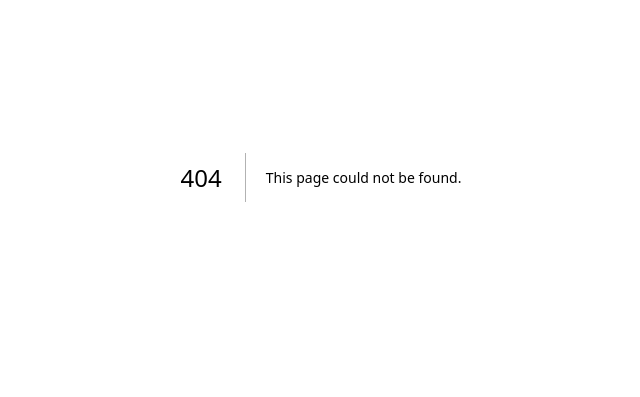
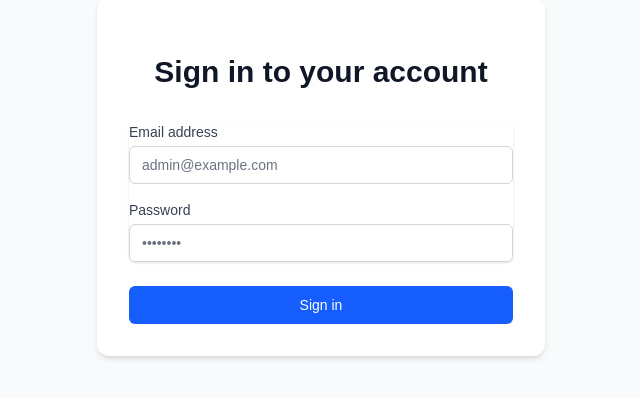
Before and after one commit to xy-real/cs-diary, a Next.js app in the folder frontend/: page /login in a window 1280 px wide. Before the commit this address had no page. Shown: the part 223-620 px from the top of the page, without its empty margins (319-959 px from the left). Built offline with nearby package versions, Linux system fonts and the light colour scheme; no server answers.

Commit message:
feat: add LoginPage component for user authentication

```diff
--- /dev/null
+++ b/frontend/src/app/login/page.tsx
@@ -0,0 +1,102 @@
+'use client';
+
+import { useState } from 'react';
+import { useRouter } from 'next/navigation';
+import axios from 'axios';
+import { useAuth } from '../../hooks/auth/useAuth';
+
+export default function LoginPage() {
+    const router = useRouter();
+    const { login } = useAuth();
+
+    const [email, setEmail] = useState('');
+    const [password, setPassword] = useState('');
+    const [isLoading, setIsLoading] = useState(false);
+    const [errorMessage, setErrorMessage] = useState('');
+
+    const handleSubmit = async (e: React.FormEvent) => {
+        e.preventDefault();
+        setIsLoading(true);
+        setErrorMessage('');
+
+        try {
+            await login({ email, password });
+            // Sanctum session is now set. Redirect to the protected area.
+            router.push('/dashboard');
+        } catch (error: unknown) {
+            // Laravel returns 422 for validation errors or 401 for bad credentials
+            if (axios.isAxiosError(error) && (error.response?.status === 422 || error.response?.status === 401)) {
+                setErrorMessage(error.response.data.message || 'Invalid email or password.');
+            } else {
+                setErrorMessage('A server error occurred. Please try again.');
+            }
+        } finally {
+            setIsLoading(false);
+        }
+    };
+
+    return (
+        <div className="min-h-screen flex items-center justify-center bg-gray-50 py-12 px-4 sm:px-6 lg:px-8">
+            <div className="max-w-md w-full space-y-8 bg-white p-8 rounded-xl shadow-md">
+                <div>
+                    <h2 className="mt-6 text-center text-3xl font-extrabold text-gray-900">
+                        Sign in to your account
+                    </h2>
+                </div>
+
+                {errorMessage && (
+                    <div className="bg-red-50 border-l-4 border-red-500 p-4 mb-4">
+                        <p className="text-sm text-red-700">{errorMessage}</p>
+                    </div>
+                )}
+
+                <form className="mt-8 space-y-6" onSubmit={handleSubmit}>
+                    <div className="rounded-md shadow-sm space-y-4">
+                        <div>
+                            <label htmlFor="email" className="block text-sm font-medium text-gray-700">
+                                Email address
+                            </label>
+                            <input
+                                id="email"
+                                name="email"
+                                type="email"
+                                autoComplete="email"
+                                required
+                                className="appearance-none relative block w-full px-3 py-2 border border-gray-300 placeholder-gray-500 text-gray-900 rounded-md focus:outline-none focus:ring-blue-500 focus:border-blue-500 focus:z-10 sm:text-sm mt-1"
+                                placeholder="admin@example.com"
+                                value={email}
+                                onChange={(e) => setEmail(e.target.value)}
+                            />
+                        </div>
+                        <div>
+                            <label htmlFor="password" className="block text-sm font-medium text-gray-700">
+                                Password
+                            </label>
+                            <input
+                                id="password"
+                                name="password"
+                                type="password"
+                                autoComplete="current-password"
+                                required
+                                className="appearance-none relative block w-full px-3 py-2 border border-gray-300 placeholder-gray-500 text-gray-900 rounded-md focus:outline-none focus:ring-blue-500 focus:border-blue-500 focus:z-10 sm:text-sm mt-1"
+                                placeholder="••••••••"
+                                value={password}
+                                onChange={(e) => setPassword(e.target.value)}
+                            />
+                        </div>
+                    </div>
+
+                    <div>
+                        <button
+                            type="submit"
+                            disabled={isLoading}
+                            className="group relative w-full flex justify-center py-2 px-4 border border-transparent text-sm font-medium rounded-md text-white bg-blue-600 hover:bg-blue-700 focus:outline-none focus:ring-2 focus:ring-offset-2 focus:ring-blue-500 disabled:opacity-50 disabled:cursor-not-allowed transition-colors"
+                        >
+                            {isLoading ? 'Signing in...' : 'Sign in'}
+                        </button>
+                    </div>
+                </form>
+            </div>
+        </div>
+    );
+}
```
